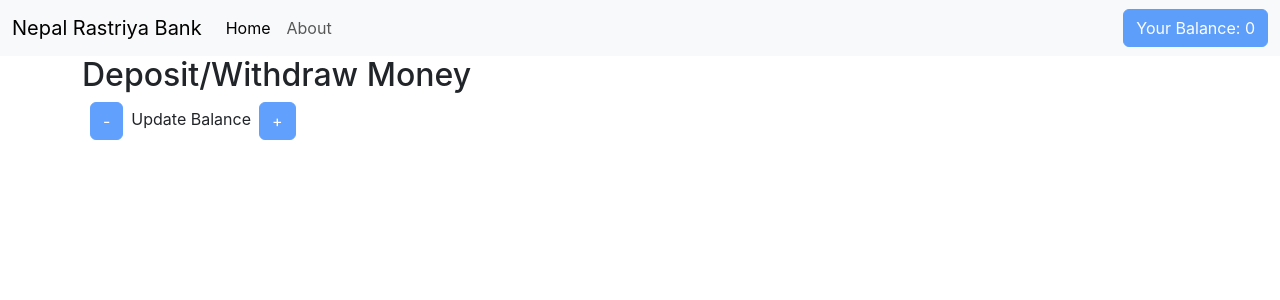
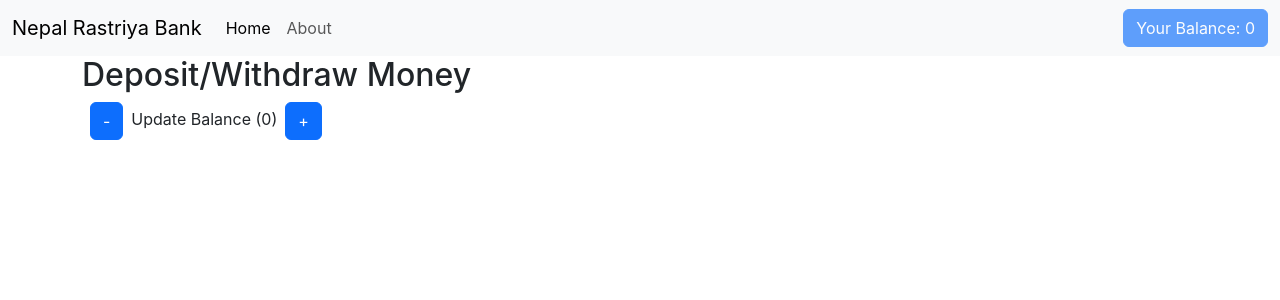
Before and after one commit to Anuuup10/Redux, a React (Create React App) app: page / in a window 1280 px wide. Shown: the top 300 px of the page. Built offline with nearby package versions, Linux system fonts and the light colour scheme.

Commit message:
Feat: Implement deposit and withdraw functionality in Shop component

```diff
--- a/src/components/Shop.js
+++ b/src/components/Shop.js
@@ -1,14 +1,20 @@
 import React from "react";
+import { useDispatch, useSelector } from "react-redux";
+import { bindActionCreators } from "redux";
+import {actionCreators} from "../state/index";
 
 const Shop = () => {
+  const balance = useSelector(state => state.amount)
+  const dispatch = useDispatch();
+  const {withdrawMoney, depositMoney} = bindActionCreators(actionCreators, dispatch);
   return (
     <div>
         <h2>Deposit/Withdraw Money</h2>
-      <button disabled={true} className="btn btn-primary mx-2">
+      <button className="btn btn-primary mx-2" onClick={()=>{withdrawMoney(100)}}>
         -
       </button>
-      Update Balance
-      <button disabled={true} className="btn btn-primary mx-2">
+      Update Balance ({balance})
+      <button className="btn btn-primary mx-2" onClick={()=>{depositMoney(100)}}>
         +
       </button>
     </div>
--- a/src/state/action-creators/index.js
+++ b/src/state/action-creators/index.js
@@ -7,7 +7,7 @@
   };
 };
 
-export const withdrawMoney = () => {
+export const withdrawMoney = (amount) => {
   return (dispatch) => {
     dispatch({
       type: "withdraw",
```
